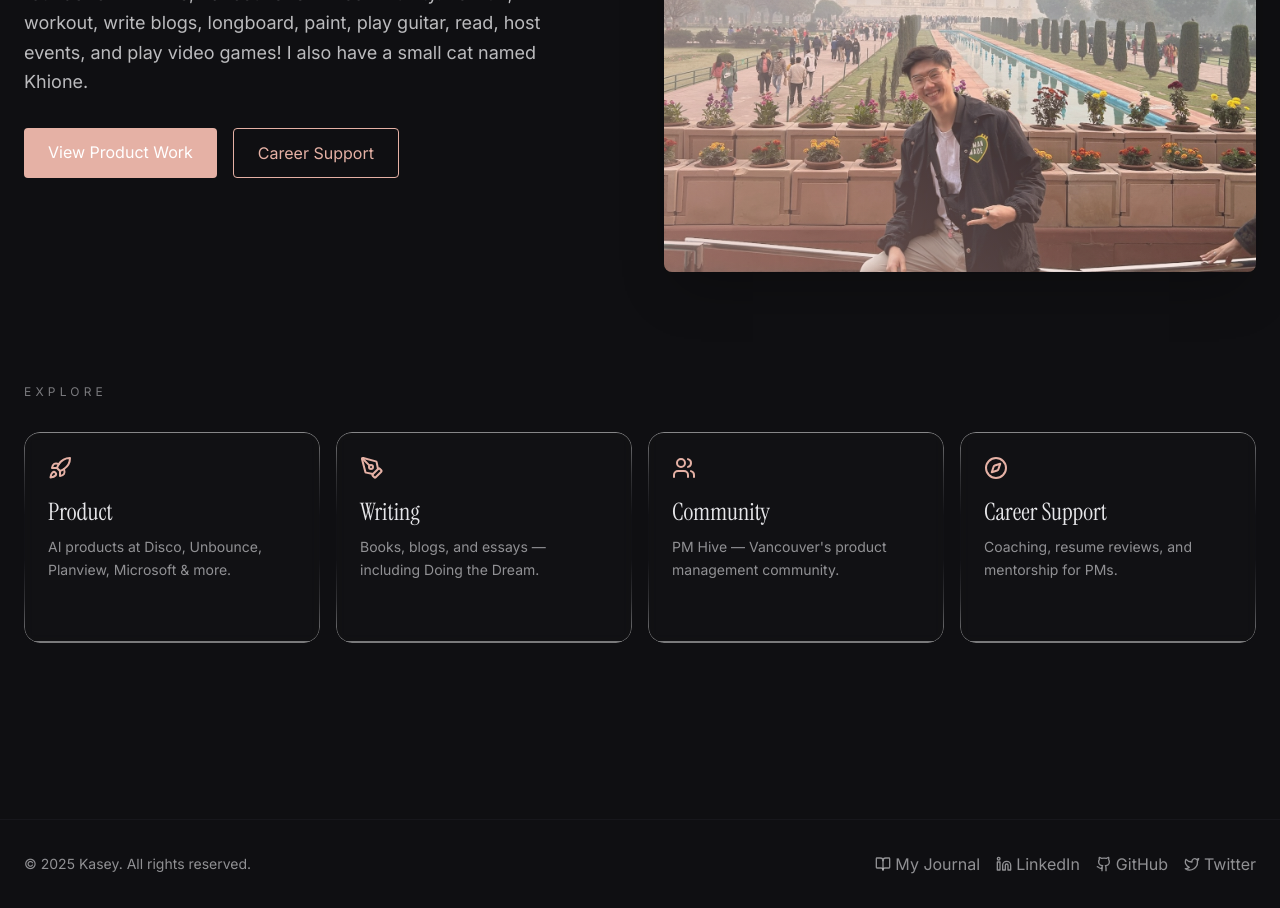
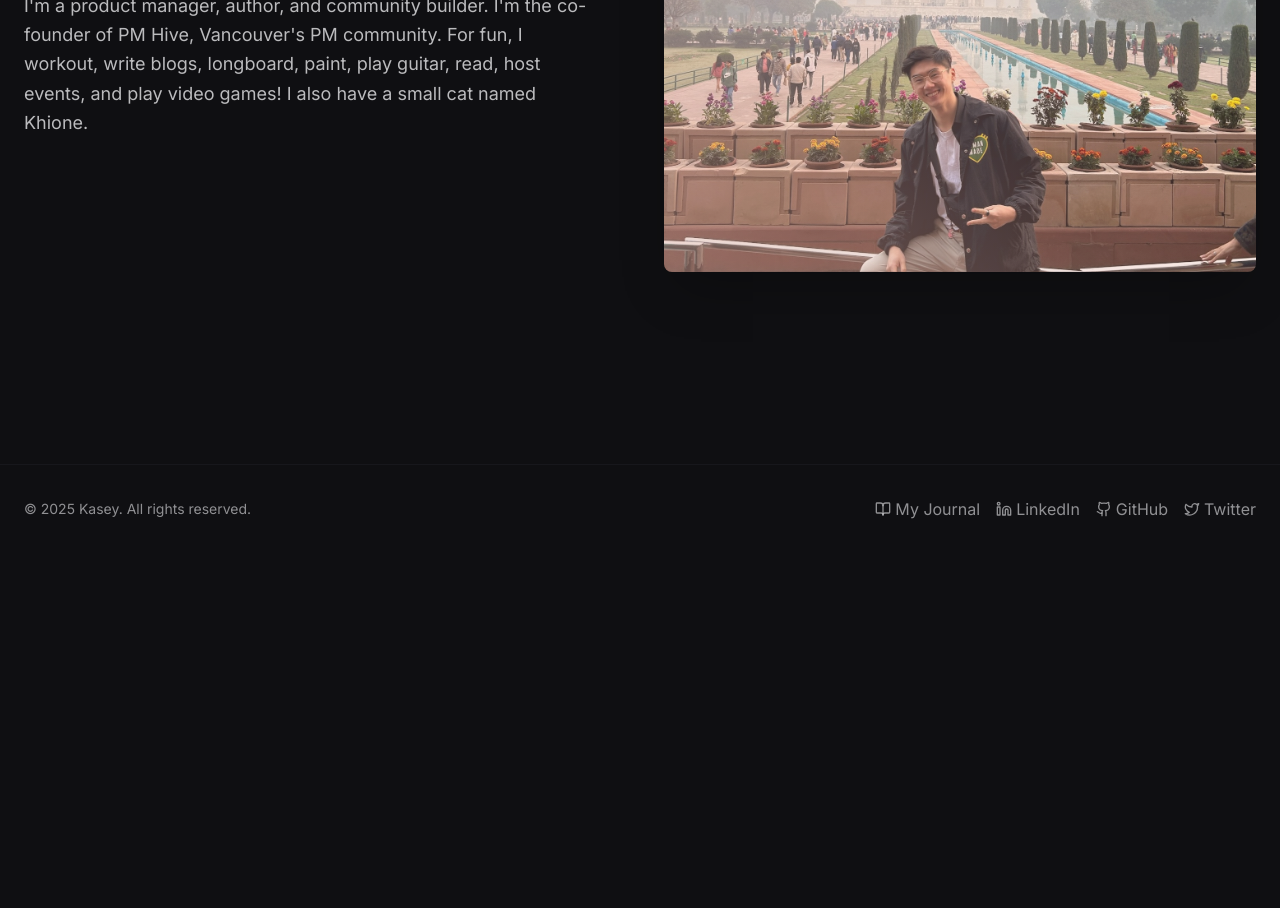
Before and after one commit to seykafu/seykafu-portfolio, a React (Vite) app: page / in a window 1280 px wide. Shown: the part 1140-2048 px from the top of the page. After the commit the page ends 1693 px from the top, so only its background shows below. Built offline with nearby package versions, Linux system fonts and the light colour scheme.

Commit message:
Clean up landing page: dedupe CTAs, remove Explore section
Keep one button per destination (hero glass pills for Product and
Career Support); drop the duplicate intro buttons and the Explore
card grid.

Co-Authored-By: Claude Fable 5 <noreply@anthropic.com>

```diff
--- a/src/pages/Index.tsx
+++ b/src/pages/Index.tsx
@@ -1,35 +1,6 @@
 import React, { useEffect } from 'react';
 import Layout from '../components/Layout';
 import SpotlightHero from '../components/SpotlightHero';
-import { Link } from 'react-router-dom';
-import { Rocket, PenTool, Users, Compass } from 'lucide-react';
-
-const explore = [
-  {
-    to: '/product-portfolio',
-    icon: Rocket,
-    title: 'Product',
-    description: 'AI products at Disco, Unbounce, Planview, Microsoft & more.',
-  },
-  {
-    to: '/writing-portfolio',
-    icon: PenTool,
-    title: 'Writing',
-    description: 'Books, blogs, and essays — including Doing the Dream.',
-  },
-  {
-    to: '/community-work',
-    icon: Users,
-    title: 'Community',
-    description: "PM Hive — Vancouver's product management community.",
-  },
-  {
-    to: '/career-support',
-    icon: Compass,
-    title: 'Career Support',
-    description: 'Coaching, resume reviews, and mentorship for PMs.',
-  },
-];
 
 const Index = () => {
   useEffect(() => {
@@ -66,20 +37,6 @@ const Index = () => {
                 events, and play video games! I also have a small cat named
                 Khione.
               </p>
-              <div className="mt-8 flex space-x-4 animate-on-load">
-                <Link
-                  to="/product-portfolio"
-                  className="rounded bg-portfolio-accent px-6 py-3 text-white transition-colors hover:bg-portfolio-accent-light"
-                >
-                  View Product Work
-                </Link>
-                <Link
-                  to="/career-support"
-                  className="rounded border border-portfolio-accent px-6 py-3 text-portfolio-accent transition-colors hover:bg-portfolio-accent hover:text-white"
-                >
-                  Career Support
-                </Link>
-              </div>
             </div>
             <div className="animate-on-load">
               <div className="relative h-[400px] w-full overflow-hidden rounded-lg shadow-2xl md:h-[500px]">
@@ -93,31 +50,6 @@ const Index = () => {
             </div>
           </div>
         </section>
-
-        {/* Explore cards */}
-        <section className="pb-24">
-          <p className="mb-8 text-xs uppercase tracking-[0.35em] text-portfolio-text/50 animate-on-load">
-            Explore
-          </p>
-          <div className="grid grid-cols-1 gap-4 sm:grid-cols-2 lg:grid-cols-4">
-            {explore.map((item) => (
-              <Link
-                key={item.to}
-                to={item.to}
-                className="liquid-glass group rounded-2xl p-6 transition-transform duration-300 hover:-translate-y-1 animate-on-load"
-              >
-                <item.icon className="h-6 w-6 text-portfolio-accent transition-transform duration-300 group-hover:scale-110" />
-                <h3 className="mt-4 font-display text-2xl">{item.title}</h3>
-                <p className="mt-2 text-sm leading-relaxed text-portfolio-text/60">
-                  {item.description}
-                </p>
-                <span className="mt-4 inline-block text-sm text-portfolio-accent opacity-0 transition-opacity duration-300 group-hover:opacity-100">
-                  Explore →
-                </span>
-              </Link>
-            ))}
-          </div>
-        </section>
       </div>
     </Layout>
   );
```
